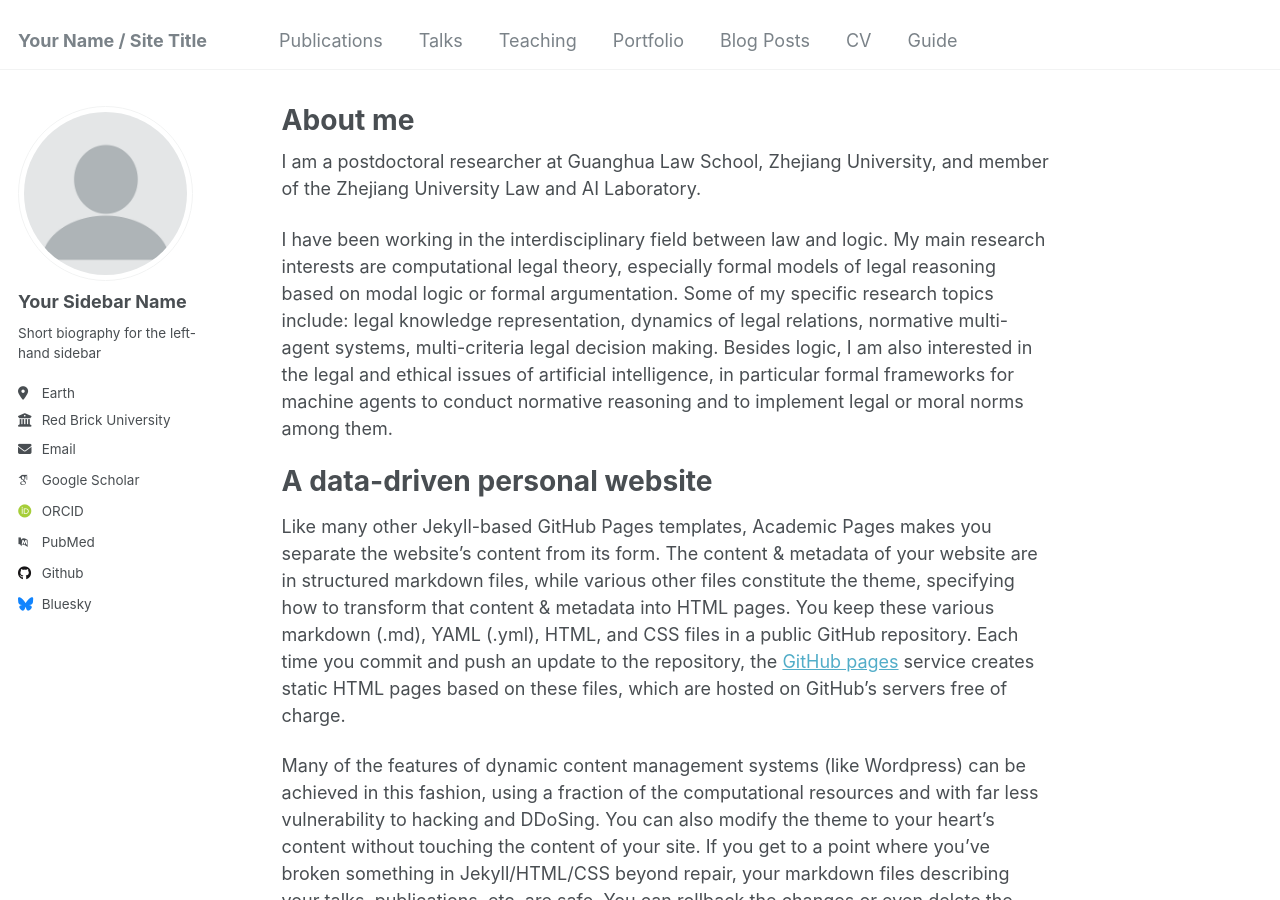
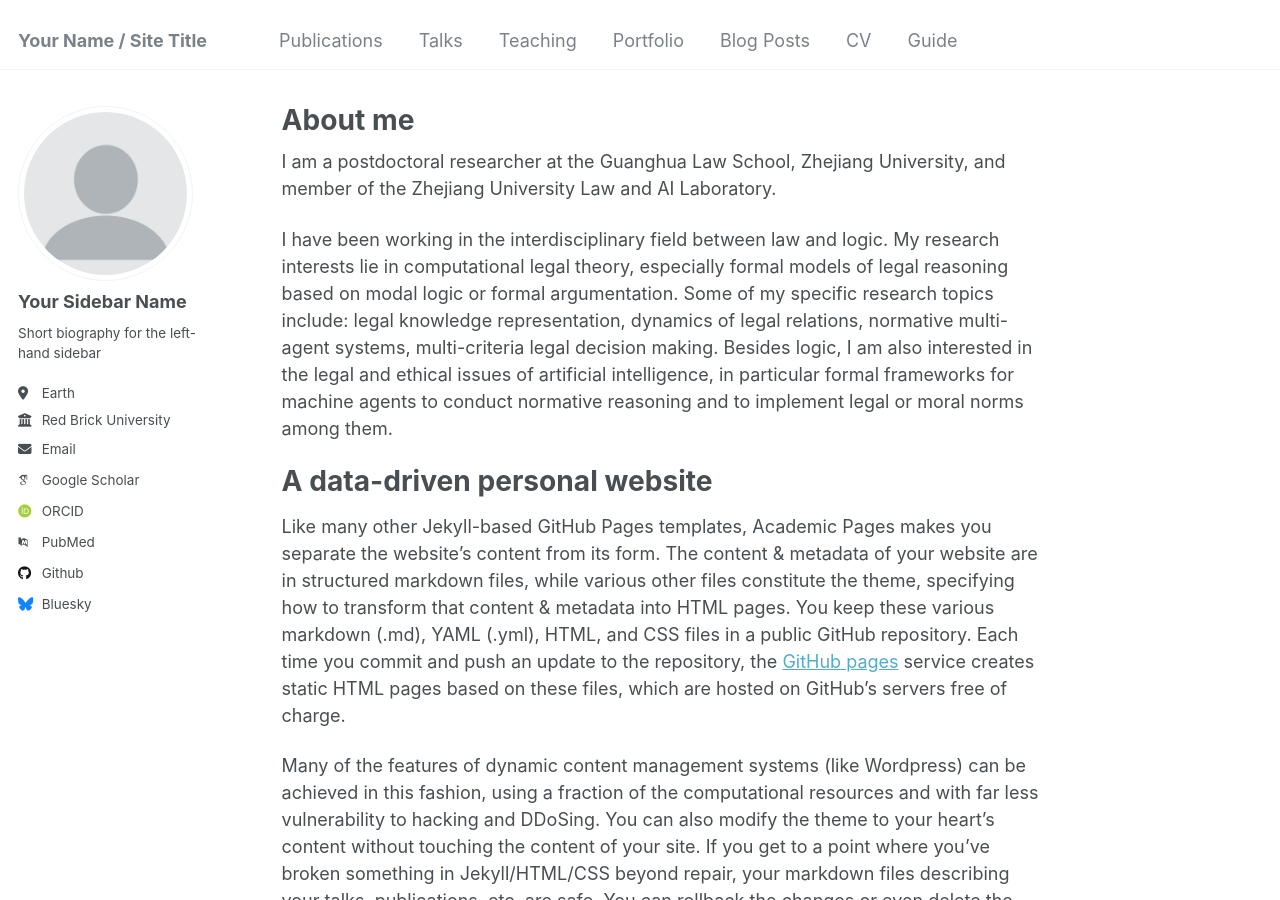
Before and after one commit to tianwenxu-lawlogic/tianwenxu-lawlogic.github.io, a Jekyll site: the page built from _pages/about.md, in a window 1280 px wide and 900 px high. Built offline with Jekyll 4.4.1, drawn with Linux system fonts in a browser that asks for light colours; some web fonts are replaced.

Commit message:
Update about.md

```diff
--- a/_pages/about.md
+++ b/_pages/about.md
@@ -7,9 +7,9 @@ redirect_from:
   - /about.html
 ---
 
-I am a postdoctoral researcher at Guanghua Law School, Zhejiang University, and member of the Zhejiang University Law and AI Laboratory.
+I am a postdoctoral researcher at the Guanghua Law School, Zhejiang University, and member of the Zhejiang University Law and AI Laboratory.
 
-I have been working in the interdisciplinary field between law and logic. My main research interests are computational legal theory, especially formal models of legal reasoning based on modal logic or formal argumentation. Some of my specific research topics include: legal knowledge representation, dynamics of legal relations, normative multi-agent systems, multi-criteria legal decision making. Besides logic, I am also interested in the legal and ethical issues of artificial intelligence, in particular formal frameworks for machine agents to conduct normative reasoning and to implement legal or moral norms among them.
+I have been working in the interdisciplinary field between law and logic. My research interests lie in computational legal theory, especially formal models of legal reasoning based on modal logic or formal argumentation. Some of my specific research topics include: legal knowledge representation, dynamics of legal relations, normative multi-agent systems, multi-criteria legal decision making. Besides logic, I am also interested in the legal and ethical issues of artificial intelligence, in particular formal frameworks for machine agents to conduct normative reasoning and to implement legal or moral norms among them.
 
 
 A data-driven personal website
```
